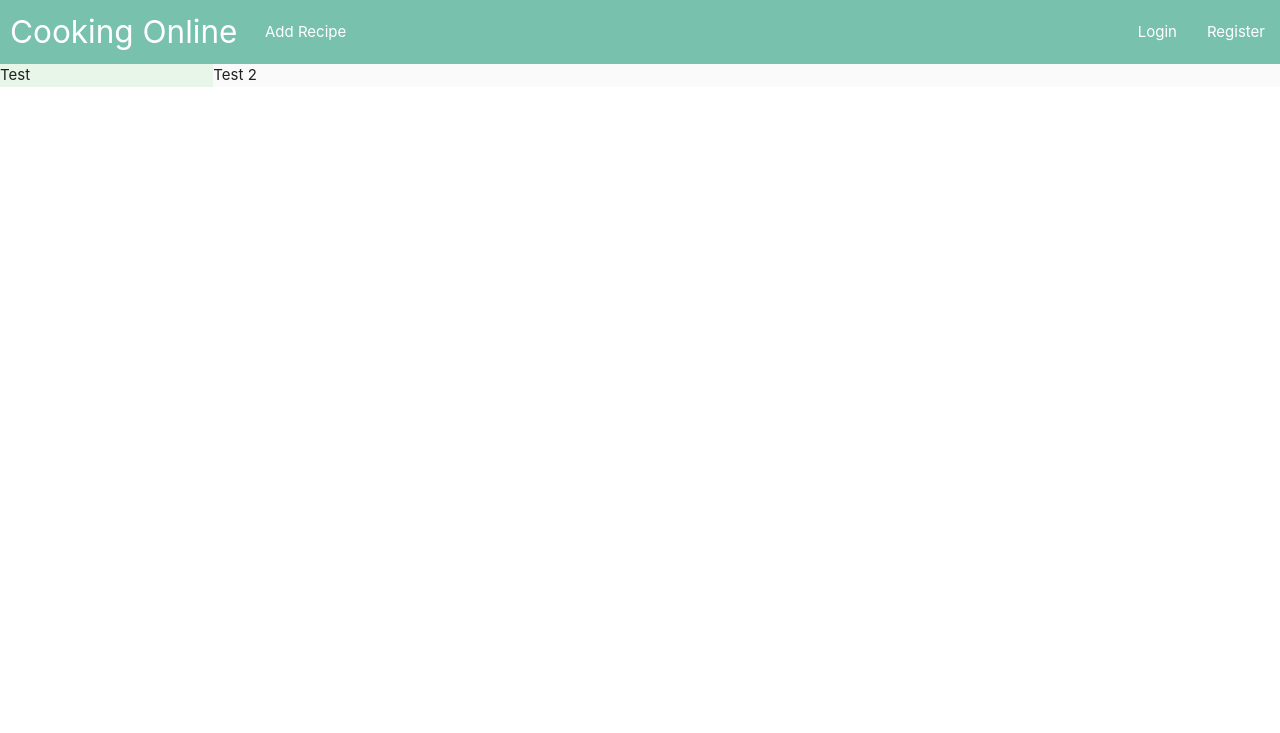
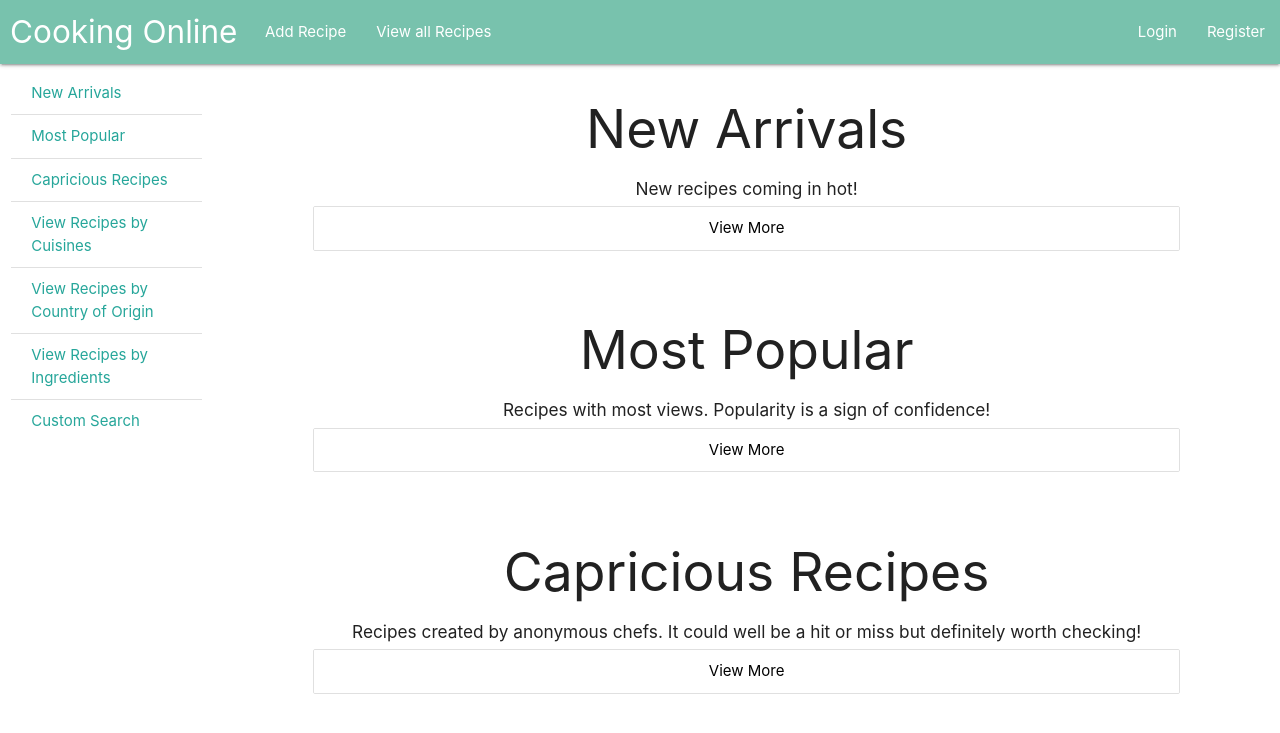
Before and after one commit to Code-Institute-Submissions/DCD-MilestoneProject, a Flask app: page / in a window 1280 px wide. Shown: the top 733 px of the page. Run offline with Flask 2, Linux system fonts and the light colour scheme; data that the repository does not hold is empty; some libraries are stand-ins or nearby versions.

Commit message:
Top navbar is now fixed + Added fixed sidenav for large screen + improving data presentation on each page

```diff
--- a/static/css/style.css
+++ b/static/css/style.css
@@ -18,8 +18,10 @@ nav .brand-logo {
 	display: block;
 }
 
-.index_layout {
-    padding: 0 !important;
+#side_bar {
+    border: 0;
+    height: 100vh;
+    position: fixed;
 }
 
 /* To override styling in materializecss */
--- a/static/js/main.js
+++ b/static/js/main.js
@@ -15,8 +15,8 @@ $(document).ready(function() {
 
         $(".cuisine:last").after('<div class="cuisine" id="cuisine_' + next + '"></div>');
         $('#cuisine_' + next).append(
-            '<input type="text" name="cuisine_' + next + '" placeholder="Cuisine" minlength="2" maxlength="20" class="col s8" required/>' +
-            '<a class="btn waves-effect waves-light red remove_cuisine col s4" id="remove_' + next + '"><i class="material-icons">remove</i></a>'
+            '<input type="text" name="cuisine_' + next + '" placeholder="Cuisine" minlength="2" maxlength="20" class="col s9" required/>' +
+            '<a class="btn waves-effect waves-light red remove_cuisine col s3" id="remove_' + next + '"><i class="material-icons">remove</i></a>'
         );
     });
 
@@ -60,8 +60,8 @@ $(document).ready(function() {
 
         $(".instruction:last").after('<div class="instruction" id="instruction_' + next + '"></div>');
         $("#instruction_" + next).append(
-            '<textarea class="materialize-textarea col s10" placeholder="Instruction" name="instruction_' + next + '"></textarea>' +
-            '<a class="btn waves-effect waves-light red col s2 remove_instruction" id="remove_' + next + '"><i class="material-icons">remove</i></a>'
+            '<textarea class="materialize-textarea col s9 m10 l11" placeholder="Instruction" name="instruction_' + next + '"></textarea>' +
+            '<a class="btn waves-effect waves-light red col s3 m2 l1 remove_instruction" id="remove_' + next + '"><i class="material-icons">remove</i></a>'
         );
     });
 
--- a/templates/base.html
+++ b/templates/base.html
@@ -5,7 +5,6 @@
     <meta charset="UTF-8">
     <meta name="viewport" content="width=device-width, initial-scale=1.0">
     <meta http-equiv="X-UA-Compatible" content="ie=edge">
-
     <link rel="stylesheet" href="{{ url_for('static', filename='css/materialize.min.css') }}" type="text/css" />
     <link href="https://fonts.googleapis.com/icon?family=Material+Icons" rel="stylesheet">
     <link rel="stylesheet" href="{{ url_for('static', filename='css/style.css') }}" type="text/css" />
@@ -13,14 +12,15 @@
 </head>
 
 <body>
+    <div class="navbar-fixed">
         <nav>
             <div class="nav-wrapper">
                 <a href="{{ url_for('index') }}" class="brand-logo">Cooking Online</a>
                 <a href="#" data-target="menu" class="sidenav-trigger right"><i class="material-icons">menu</i></a>
                 <ul class="hide-on-med-and-down left-option">
                     <li><a href="{{ url_for('add_recipe') }}">Add Recipe</a></li>
+                    <li><a href="#">View all Recipes</a></li>
                 </ul>
-
                 <ul class="right hide-on-med-and-down">
                     {% if 'username' not in session %}
                     <li><a href="{{ url_for('login') }}">Login</a></li>
@@ -32,6 +32,21 @@
                 </ul>
             </div>
         </nav>
+    </div>
+
+    <div class="row">
+        <div class="col s12 m4 l2 index_layout hide-on-small-only collection" id="side_bar">
+            <a href="{{ url_for('new_arrivals') }}" class="collection-item">New Arrivals</a>
+            <a href="#" class="collection-item">Most Popular</a>
+            <a href="#" class="collection-item">Capricious Recipes</a>
+            <a href="#" class="collection-item">View Recipes by Cuisines</a>
+            <a href="#" class="collection-item">View Recipes by Country of Origin</a>
+            <a href="#" class="collection-item">View Recipes by Ingredients</a>
+            <a href="#" class="collection-item">Custom Search</a>
+        </div>
+
+        {% block content %}{% endblock %}
+    </div>
 
     <ul class="sidenav" id="menu">
         {% if 'username' not in session %}
@@ -47,18 +62,18 @@
         {% endif %}
 
         <li><a href="{{ url_for('add_recipe') }}">Add Recipe</a></li>
-
-        <div class="hide-on-med-and-up ">
-            <li>New Arrivals</li>
-            <li>Test 2</li>
-        </div>
+        <li><a href="{{ url_for('new_arrivals') }}">New Arrivals</a></li>
+        <li><a href="#">Most Popular</a></li>
+        <li><a href="#">Capricious Recipes</a></li>
+        <li><a href="#">View Recipes by Cuisines</a></li>
+        <li><a href="#">View Recipes by Country of Origin</a></li>
+        <li><a href="#">View Recipes by Ingredients</a></li>
+        <li><a href="#">Custom Search</a></li>
 
         {% if 'username' in session %}
             <li><a href="{{ url_for('logout') }}">Logout</a></li>
         {% endif %}
     </ul>
-
-    {% block content %} {% endblock %}
 
     <script src="https://code.jquery.com/jquery-3.3.1.slim.min.js" integrity="sha256-3edrmyuQ0w65f8gfBsqowzjJe2iM6n0nKciPUp8y+7E=" crossorigin="anonymous"></script>
     <script type="text/javascript" src="{{ url_for('static', filename='js/materialize.min.js') }}"></script>
--- a/templates/index.html
+++ b/templates/index.html
@@ -1,14 +1,43 @@
 {% extends 'base.html' %} {% block content %}
-<div class="row">
-    <div class="col s12 m4 l2 index_layout hide-on-small-only">
-        <div class="background green lighten-5">
-            Test
+<div class="col s12 m8 l10 offset-m4 offset-l2 center-align">
+    <div class="row">
+        <div class="col s12 m10 offset-m1">
+            <h2>New Arrivals</h2>
+            <h6>New recipes coming in hot!</h6>
+            <div class="collection">
+            {% for n in new_arrivals %}
+                <a href="{{ url_for('view_recipe', recipe_id=n._id) }}" class="collection-item"><span class="flow-text teal-text text-darken-3">{{ n.recipe_name }}</span> by <span class="flow-text teal-text text-darken-3">{{ n.author }}</span> <span class="black-text">Created on: {{ n.time_created.strftime('%Y-%m-%d %H:%M:%S') }} UTC</span></a>
+            {% endfor %}
+            <a href="{{ url_for('new_arrivals') }}" class="collection-item"><span class="black-text">View More</span></a>
+            </div>
         </div>
     </div>
-    <div class="col s12 m8 l10 index_layout">
-        <div class="backgroud grey lighten-5">
-            Test 2
+
+    <div class="row">
+        <div class="col s12 m10 offset-m1">
+            <h2>Most Popular</h2>
+            <h6>Recipes with most views. Popularity is a sign of confidence!</h6>
+            <div class="collection">
+            {% for m in most_popular %}
+                <a href="{{ url_for('view_recipe', recipe_id=m._id) }}" class="collection-item"><span class="flow-text teal-text text-darken-3">{{ m.recipe_name }}</span> by <span class="flow-text teal-text text-darken-3">{{ m.author }}</span> <span class="black-text">Views: {{ m.views }}</span></a>
+            {% endfor %}
+            <a href="#" class="collection-item"><span class="black-text">View More</span></a>
+            </div>
         </div>
     </div>
+
+    <div class="row">
+        <div class="col s12 m10 offset-m1">
+            <h2>Capricious Recipes</h2>
+            <h6>Recipes created by anonymous chefs. It could well be a hit or miss but definitely worth checking!</h6>
+            <div class="collection">
+            {% for r in random %}
+                <a href="{{ url_for('view_recipe', recipe_id=r._id) }}" class="collection-item"><span class="flow-text teal-text text-darken-3">{{ r.recipe_name }}</span></a>
+            {% endfor %}
+            <a href="#" class="collection-item"><span class="black-text">View More</span></a>
+            </div>
+        </div>
+    </div>
+
 </div>
 {% endblock %}
--- a/templates/login.html
+++ b/templates/login.html
@@ -1,6 +1,6 @@
 {% extends 'base.html' %} {% block content %}
 
-<div class="container">
+<div class="col s12 m8 l10 offset-m4 offset-l2">
     <h2>User Login</h2>
     <div class="row">
         <form class="col s12" method="POST" action="/login">
@@ -25,7 +25,7 @@
             {% endwith %}
 
             <div class="input-field col s12">
-                <button class="waves-effect waves-light btn" type="submit"><i class="material-icons right">send</i>Login</button>
+                <button class="waves-effect waves-light btn btn-large" type="submit"><i class="material-icons right">send</i>Login</button>
             </div>
         </form>
 
--- a/templates/register.html
+++ b/templates/register.html
@@ -1,6 +1,6 @@
 {% extends 'base.html' %} {% block content %}
 
-<div class="container">
+<div class="col s12 m8 l10 offset-m4 offset-l2">
     <h2>User Registeration</h2>
     <div class="row">
         <form class="col s12" method="POST" action="/register">
@@ -25,7 +25,7 @@
             {% endwith %}
 
             <div class="input-field col s12">
-                <button class="waves-effect waves-light btn" type="submit"><i class="material-icons right">add_circle</i>Register</button>
+                <button class="waves-effect waves-light btn btn-large" type="submit"><i class="material-icons right">add_circle</i>Register</button>
             </div>
         </form>
 
```
Also changed, not shown: templates/add_recipe.html (+6 -6 lines), templates/edit_recipe.html (+5 -5 lines), templates/user_page.html (+22 -13 lines), templates/view_recipe.html (+11 -6 lines). Lines whose indentation alone changed are shown as unchanged.
